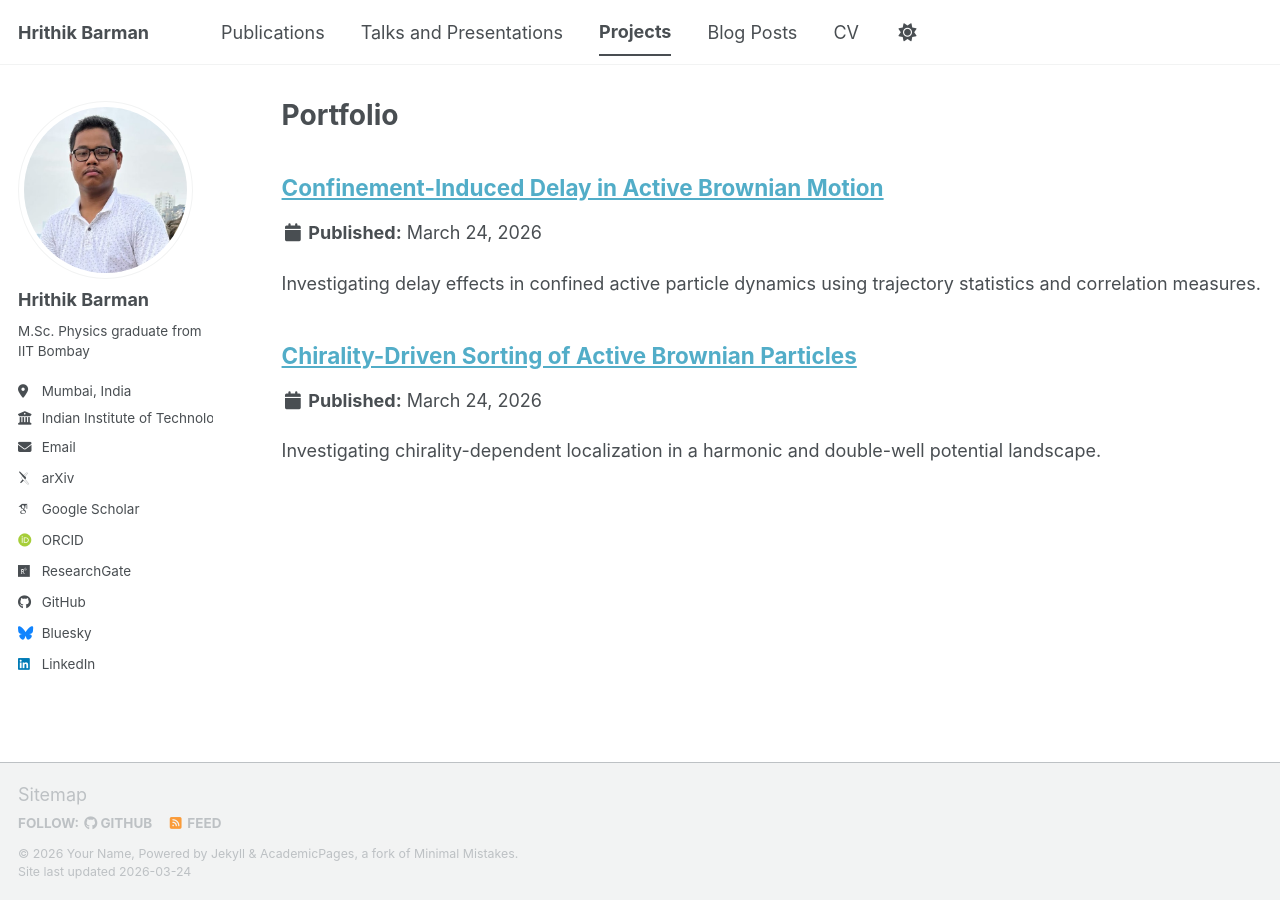
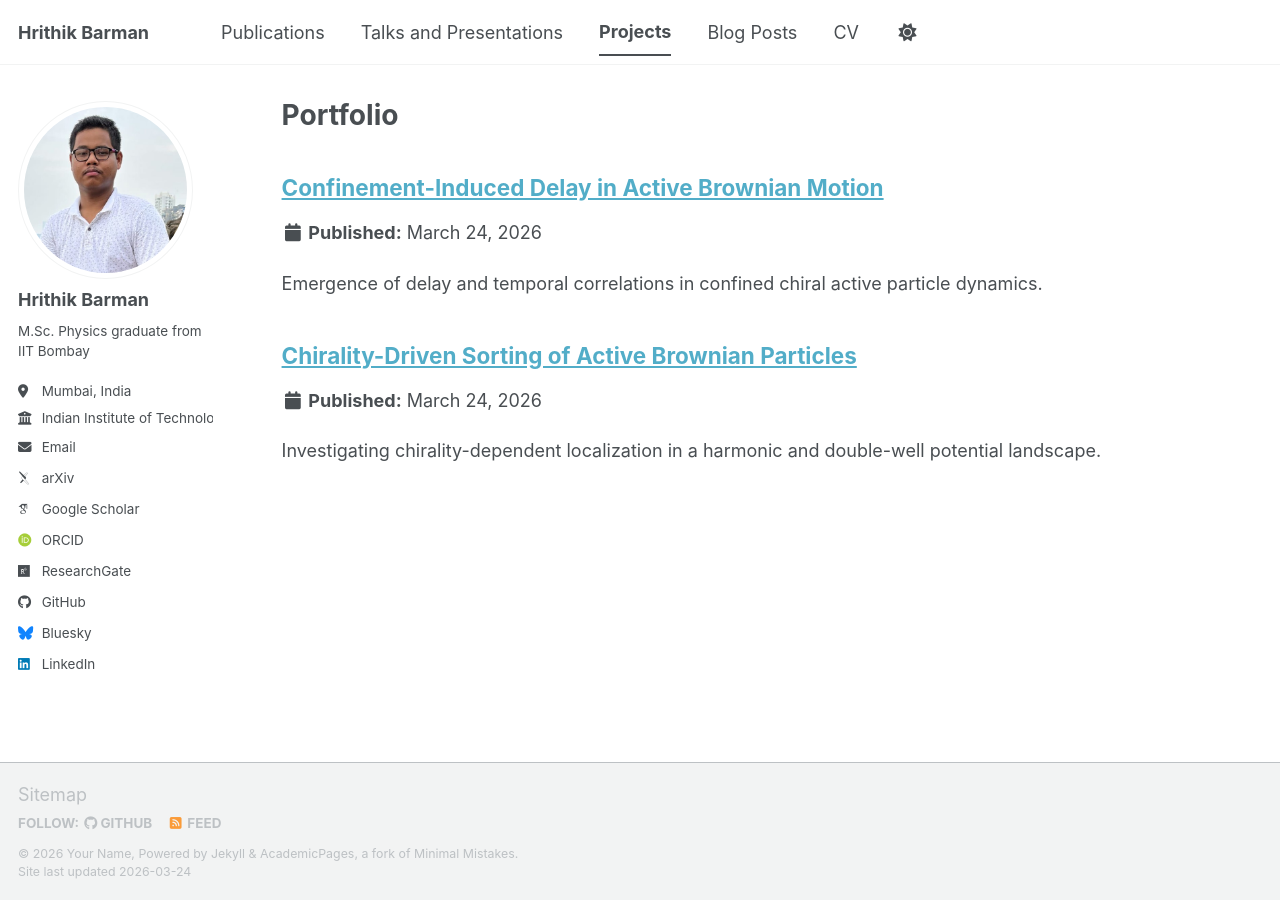
Before and after one commit to Hrithikbarmangc/barman.github.io, a Jekyll site: the page built from _pages/portfolio.html, in a window 1280 px wide. Built offline with Jekyll 4.4.1, drawn with Linux system fonts in a browser that asks for light colours; some web fonts are replaced; a script bundle is joined from its source files by our own code; library files that are not in the unit come from our copies; some of the changed lines change nothing that is shown.

Commit message:
Update Confinement Induced Delay.md

```diff
--- a/_portfolio/Confinement Induced Delay.md
+++ b/_portfolio/Confinement Induced Delay.md
@@ -1,102 +1,149 @@
 ---
 title: "Confinement-Induced Delay in Active Brownian Motion"
-excerpt: "Investigating delay effects in confined active particle dynamics using trajectory statistics and correlation measures."
+excerpt: "Emergence of delay and temporal correlations in confined chiral active particle dynamics."
 collection: portfolio
 mathjax: true
 ---
 
-### Model Description
+### Overview
 
-We study the emergence of delay in the dynamics of active Brownian particles under spatial confinement. Confinement alters particle trajectories and induces non-trivial temporal correlations, which are crucial for understanding transport in crowded and structured environments.
+We investigate how spatial confinement modifies the dynamics of chiral active Brownian particles, leading to the emergence of **temporal delay** and **non-trivial correlations**.
 
-The system consists of an active Brownian particle confined within a potential landscape, where geometric constraints influence its motion and lead to delayed response behavior.
+Our key finding is that even in an overdamped system, confinement induces a **finite response lag** between propulsion and spatial motion. This delay arises purely from the interplay of **chirality and trapping**, without requiring inertia.
 
 ---
 
-### Governing Equations
+### Model and Method
 
-The overdamped dynamics are described by:
+We consider a chiral active Brownian particle confined in a harmonic potential:
+
+$$
+U(x,y) = \frac{1}{2}k(x^2 + y^2)
+$$
+
+The overdamped Langevin dynamics are:
 
 $$
 \begin{aligned}
-\dot{x}(t) &= v_0 \cos\phi(t) + F_x(x,y) + \sqrt{2D_t}\,\xi_x(t) \\
-\dot{y}(t) &= v_0 \sin\phi(t) + F_y(x,y) + \sqrt{2D_t}\,\xi_y(t) \\
-\dot{\phi}(t) &= \sqrt{2D_r}\,\eta(t)
+\dot{x}(t) &= v_0 \cos\phi(t) - kx(t) + \sqrt{2D_t}\,\xi_x(t) \\
+\dot{y}(t) &= v_0 \sin\phi(t) - ky(t) + \sqrt{2D_t}\,\xi_y(t) \\
+\dot{\phi}(t) &= \Omega + \sqrt{2D_r}\,\eta(t)
 \end{aligned}
 $$
 
 where:
-- $$v_0$$ is the self-propulsion speed
-- $$D_t$$ and $$D_r$$ are translational and rotational diffusion coefficients
-- $$F_x, F_y$$ represent confinement forces
-- $$\xi_x, \xi_y, \eta$$ are Gaussian white noises
+- $$v_0$$ is propulsion speed
+- $$\Omega$$ is chirality
+- $$k$$ is trap strength
+- $$D_t, D_r$$ are noise strengths
 
 ---
 
-### Trajectory and Mean Position
+### Trajectories and Mean Position
 
-The confined geometry leads to modified particle trajectories compared to free motion. Over time, the particle exhibits restricted exploration and anisotropic displacement.
+Confinement modifies trajectories from free circular motion to damped oscillatory motion.
 
-We analyze:
-- Individual trajectories
-- Ensemble-averaged mean position $$\langle x(t) \rangle, \langle y(t) \rangle$$
+The ensemble-averaged position is:
 
-<img src="{{ '/images/trajectory_mean_position.png' | relative_url }}" style="width:100%;">
+$$
+\begin{aligned}
+\langle x(t) \rangle &= e^{-kt} \left[ x_0 + \frac{v_0}{k^2 + \Omega^2} (k \cos\phi_0 + \Omega \sin\phi_0) \right] \\
+&\quad + \frac{v_0}{k^2 + \Omega^2} \left( k \cos(\Omega t + \phi_0) + \Omega \sin(\Omega t + \phi_0) \right)
+\end{aligned}
+$$
 
-*Figure 1: Particle trajectories and evolution of mean position under confinement.*
+$$
+\begin{aligned}
+\langle y(t) \rangle &= e^{-kt} \left[ y_0 + \frac{v_0}{k^2 + \Omega^2} (k \sin\phi_0 - \Omega \cos\phi_0) \right] \\
+&\quad + \frac{v_0}{k^2 + \Omega^2} \left( k \sin(\Omega t + \phi_0) - \Omega \cos(\Omega t + \phi_0) \right)
+\end{aligned}
+$$
+
+<img src="{{ '/images/trajectory.png' | relative_url }}" style="width:100%;">
+
+*Figure 1: Particle trajectories and mean position evolution under confinement.*
 
 ---
 
 ### Mean Squared Displacement (MSD)
 
-To quantify transport properties, we compute the mean squared displacement:
+The MSD is given by:
 
 $$
-\mathrm{MSD}(t) = \langle [\mathbf{r}(t) - \mathbf{r}(0)]^2 \rangle
+\begin{aligned}
+\mathrm{MSD}(t) &= \frac{2D_t}{k}(1 - e^{-2kt}) \\
+&\quad + \frac{v_0^2}{k^2 + \Omega^2}
+\left[
+t - \frac{1 - e^{-kt}\cos(\Omega t)}{k}
++ \frac{\Omega}{k^2 + \Omega^2} e^{-kt}\sin(\Omega t)
+\right]
+\end{aligned}
 $$
 
-Confinement leads to:
-- initial ballistic regime
-- crossover to diffusive behavior
-- eventual saturation due to spatial restriction
+This shows:
+- ballistic regime at short times
+- diffusive crossover
+- saturation due to confinement
 
-<img src="{{ '/images/msd_plot.png' | relative_url }}" style="width:100%;">
+<img src="{{ '/images/msd.png' | relative_url }}" style="width:100%;">
 
-*Figure 2: Mean squared displacement showing confinement-induced suppression of diffusion.*
+*Figure 2: Mean squared displacement showing confinement-induced saturation.*
 
 ---
 
-### Cross-Correlation and Delay
+### Cross-Correlation
 
-To characterize temporal correlations, we compute the cross-correlation function:
+The full position cross-correlation is:
 
 $$
-C_{xy}(t) = \langle x(0)\,y(t) \rangle
+\begin{aligned}
+C_{xy}(t) &= \langle x(0)\,y(t) \rangle \\
+&= \frac{v_0^2}{k^2 + \Omega^2} e^{-kt}
+\left[
+\sin(\Omega t) - \frac{\Omega}{k}(1 - \cos(\Omega t))
+\right]
+\end{aligned}
 $$
 
-The presence of confinement introduces:
-- phase lag between coordinates
-- delayed response in particle motion
+This function is:
+- asymmetric in time
+- exhibits phase lag
+- directly encodes chirality
 
-We define a delay function based on the shift in correlation peaks:
+---
+
+### Delay Function
+
+We define the delay time as:
 
 $$
 \tau_d = \arg\max_t \, C_{xy}(t)
 $$
 
-<img src="{{ '/images/cross_correlation_delay.png' | relative_url }}" style="width:100%;">
+For finite confinement:
 
-*Figure 3: Cross-correlation function and extracted delay time under confinement.*
+$$
+\tau_d \approx \frac{1}{\Omega} \tan^{-1}\left(\frac{\Omega}{k}\right)
+$$
+
+This reveals that:
+- delay emerges from confinement
+- no inertia is required
+- $$k$$ and $$\Omega$$ jointly control the lag
+
+<img src="{{ '/images/delay.png' | relative_url }}" style="width:100%;">
+
+*Figure 3: Cross-correlation and extracted delay time.*
 
 ---
 
 ### Key Insights
 
-- Confinement-induced delay: Spatial constraints introduce a measurable lag in the system’s dynamical response.
-- Suppressed diffusion: MSD saturates at long times due to restricted motion.
-- Correlated dynamics: Cross-correlation reveals coupling between spatial degrees of freedom.
-- Emergent timescale: The delay time $$\tau_d$$ acts as a characteristic timescale of confined dynamics.
+- Confinement induces delay in overdamped systems
+- Chirality generates time-asymmetric correlations
+- MSD saturation reflects suppressed transport
+- Delay defines a new emergent timescale
 
 ---
 
-- *This work investigates confinement-induced delay effects in active Brownian motion using trajectory statistics and correlation analysis.*
+- *This work demonstrates that confinement alone can generate delay in active matter systems without requiring inertia.*
```
